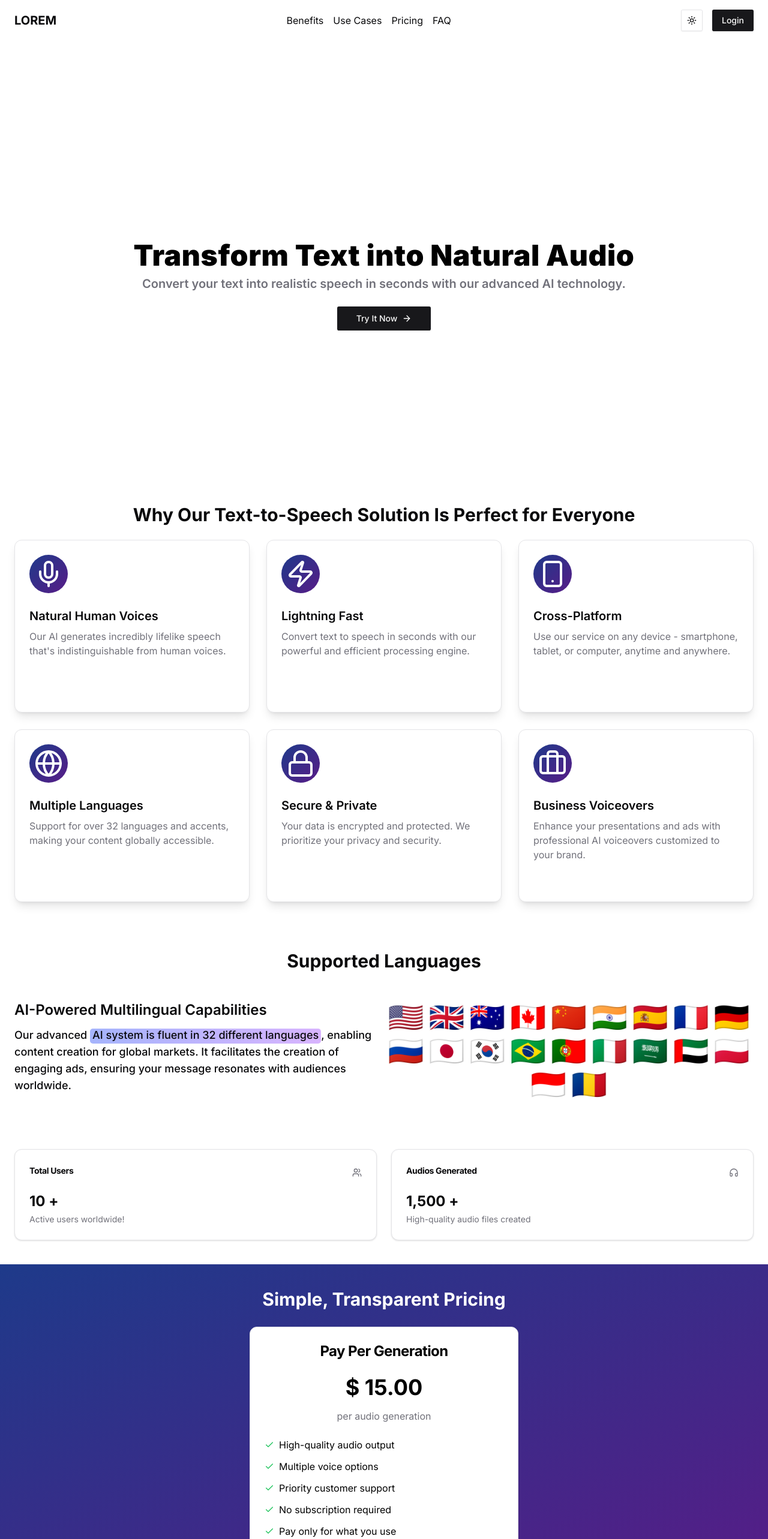
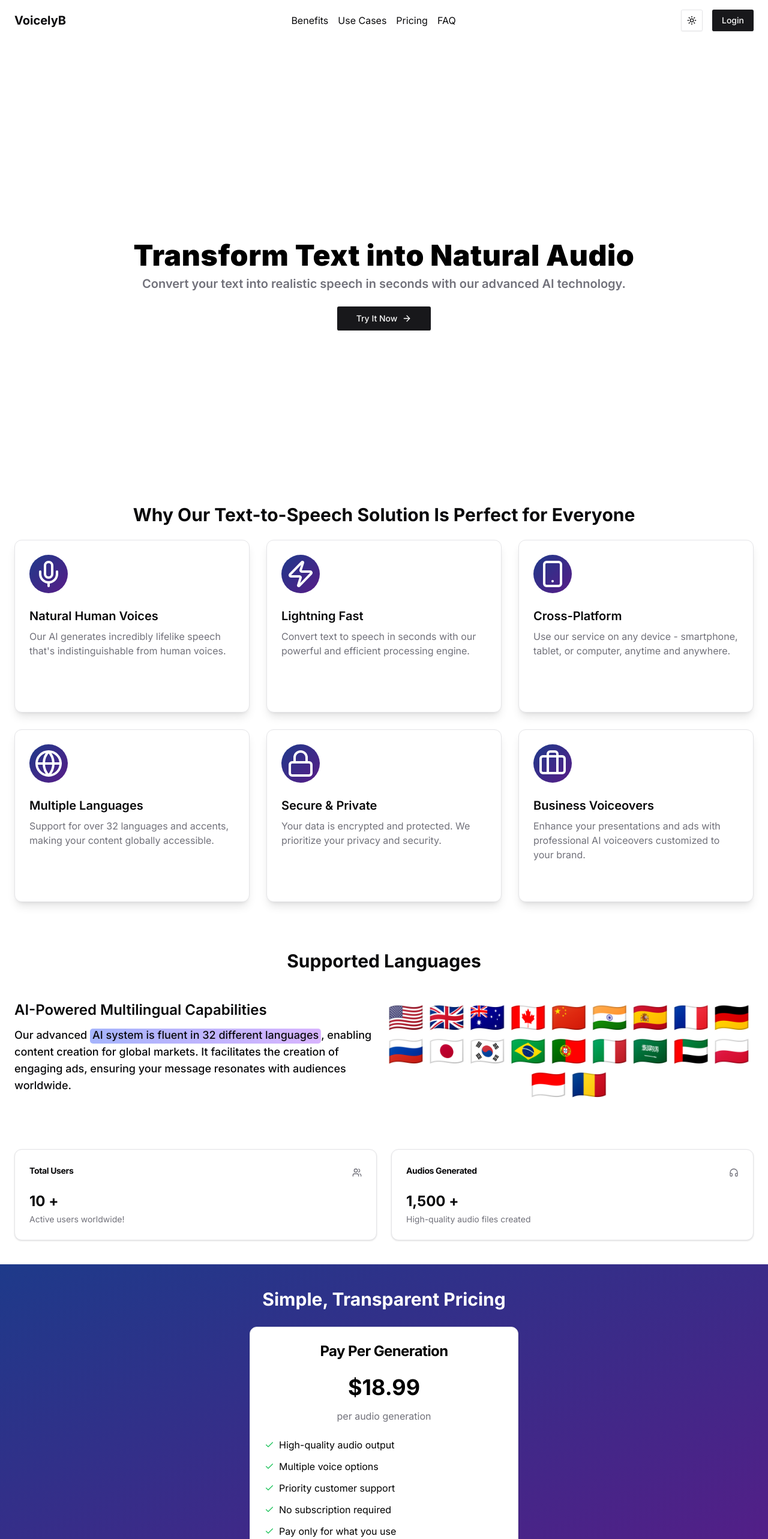
Before and after one commit to diovanealves/voxyb, a Next.js app: page / in a window 1280 px wide. Shown: the top 2566 px of the page at 60% size. Built offline with nearby package versions, Linux system fonts and the light colour scheme.

Commit message:
refactor: update FAQ for audio format, adjust pricing, and enhance file naming convention

```diff
--- a/src/app/(home)/_components/faq.tsx
+++ b/src/app/(home)/_components/faq.tsx
@@ -29,7 +29,7 @@ const faqs = [
   {
     title: "What file formats are supported for the generated audio?",
     description:
-      "We support common audio formats including MP3 and WAV. You can choose the format that best suits your needs when generating the audio.",
+      "We support audio generation exclusively in the MP3 format, ensuring compatibility and high-quality sound for your needs.",
   },
 ];
 
--- a/src/app/(home)/_components/hero.tsx
+++ b/src/app/(home)/_components/hero.tsx
@@ -10,7 +10,7 @@ export function Hero() {
   return (
     <section
       id="about"
-      className="flex h-full flex-col justify-center text-center"
+      className="flex h-full flex-col justify-center px-2 text-center"
     >
       <TextGenerateEffect
         words="Transform Text into Natural Audio"
--- a/src/app/(home)/_components/pricing.tsx
+++ b/src/app/(home)/_components/pricing.tsx
@@ -41,7 +41,7 @@ export function Pricing() {
             </CardTitle>
           </CardHeader>
           <CardContent className="text-center">
-            <p className="mb-4 text-4xl font-bold">$ 15.00</p>
+            <p className="mb-4 text-4xl font-bold">$18.99</p>
             <p className="text-muted-foreground">per audio generation</p>
 
             <ul className="mt-6 space-y-3 text-left">
--- a/src/app/actions/create-audio.ts
+++ b/src/app/actions/create-audio.ts
@@ -43,7 +43,7 @@ export async function createAudio(data: CreateAudioWithPayment) {
   }
 
   const buffer = Buffer.concat(chunks);
-  const fileName = `${data.paymentSessionId}-${crypto.randomUUID()}`;
+  const fileName = `${data.paymentSessionId}-${crypto.randomUUID()}.mp3`;
 
   const putObjectCommand = new PutObjectCommand({
     Bucket: process.env.CLOUDFLARE_BUCKET,
--- a/src/components/logo.tsx
+++ b/src/components/logo.tsx
@@ -1,3 +1,3 @@
 export function Logo() {
-  return <h1 className="text-xl font-bold">LOREM</h1>;
+  return <h1 className="text-xl font-bold">VoicelyB</h1>;
 }
```
